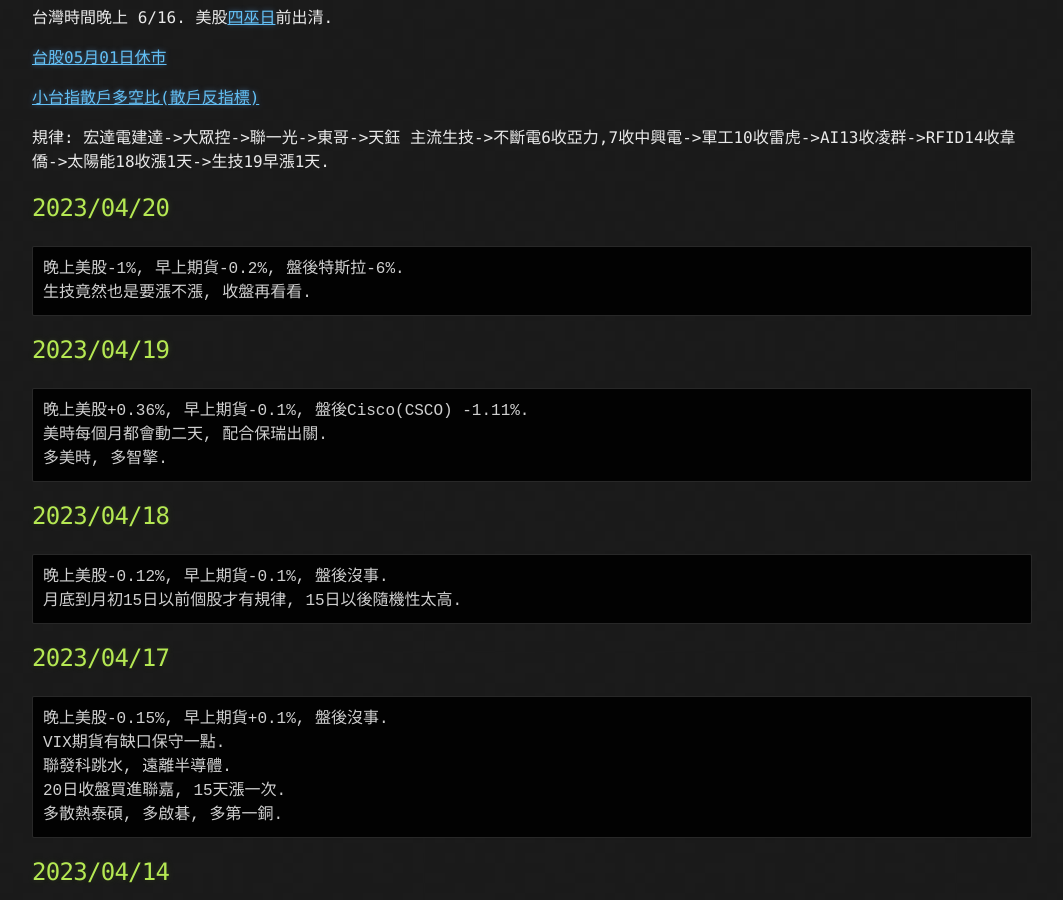
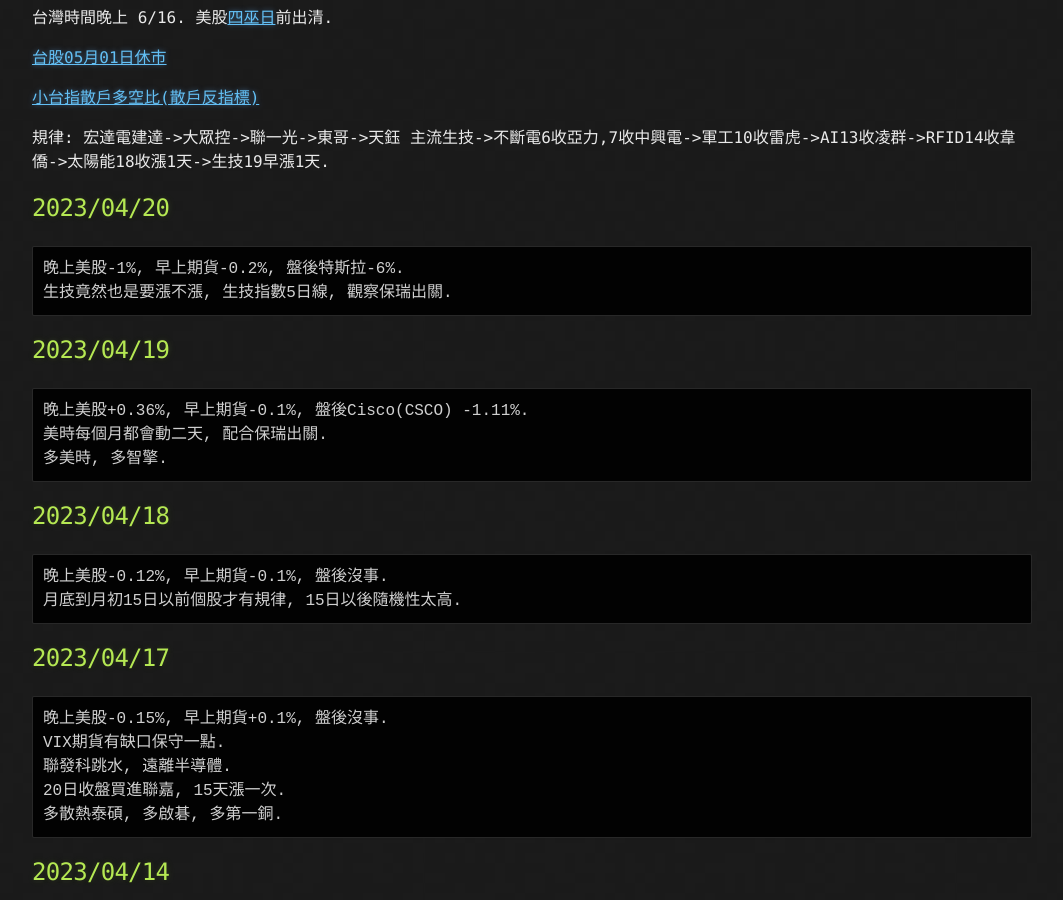
Before and after one commit to lepg5487/Stock_God, a Jekyll site: the page built from index.md, in a window 1280 px wide and 900 px high, scrolled down 412 px. Shown: the whole window, without its empty margins (108-1171 px from the left). Built offline with Jekyll 4.4.1, drawn with Linux system fonts in a browser that asks for light colours; our own code applies the rules of GitHub Pages for plain Markdown files.

Commit message:
Update index.md

````diff
--- a/index.md
+++ b/index.md
@@ -22,7 +22,7 @@ layout: testlayouts
 ## 2023/04/20
 ```
 晚上美股-1%, 早上期貨-0.2%, 盤後特斯拉-6%.
-生技竟然也是要漲不漲, 收盤再看看.
+生技竟然也是要漲不漲, 生技指數5日線, 觀察保瑞出關.
 ```
 
 ## 2023/04/19
````
